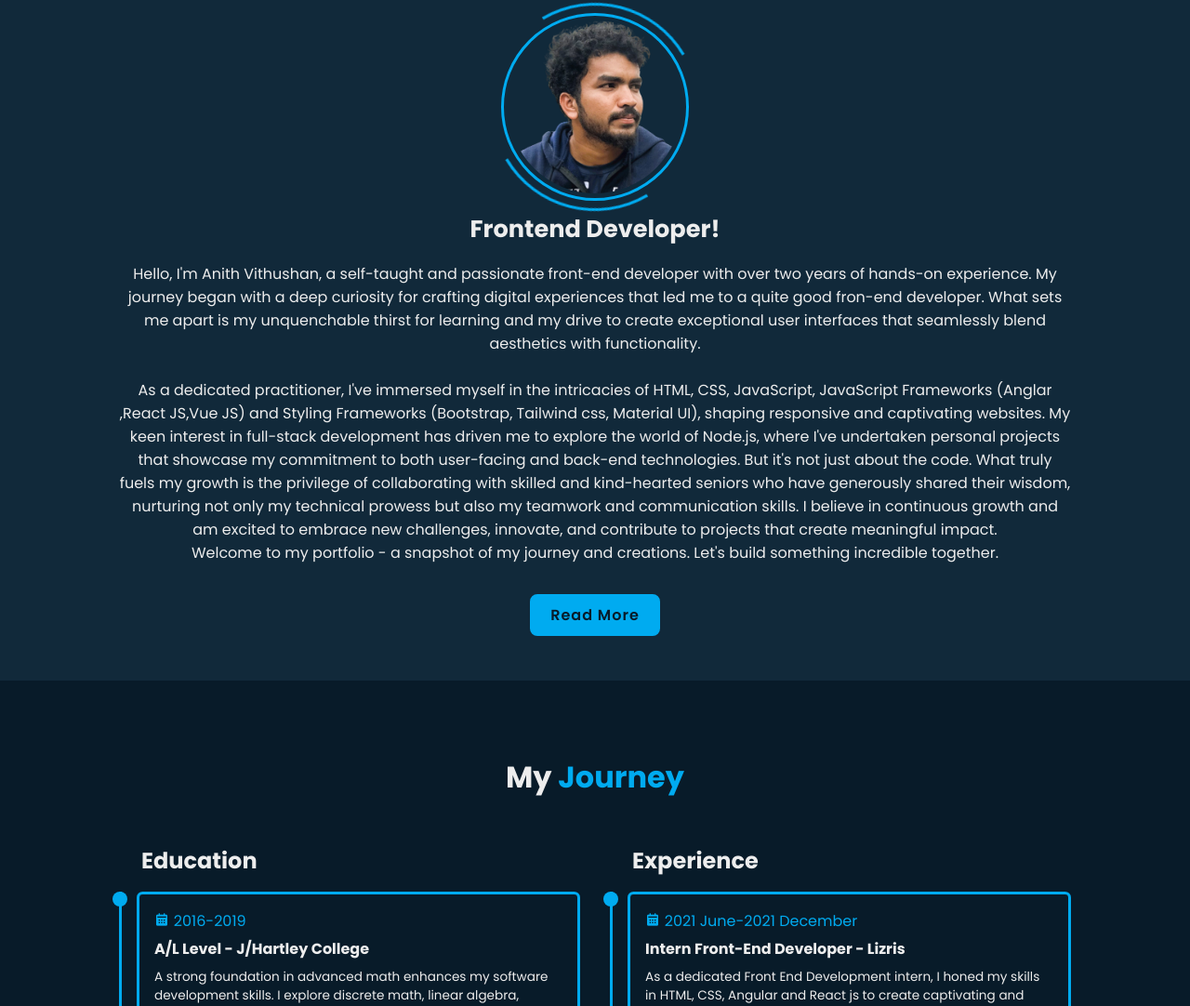
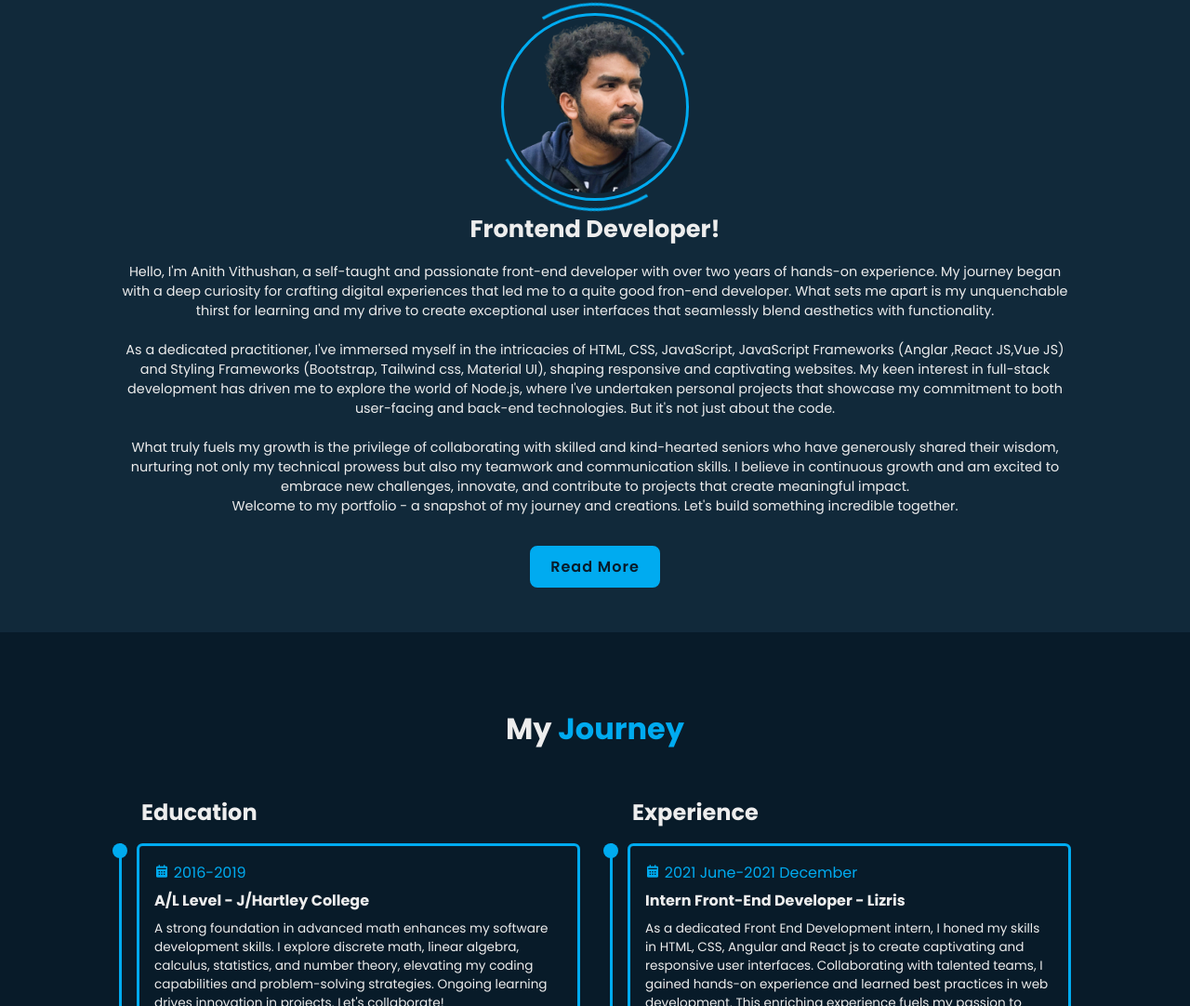
Before and after one commit to vithusan99/AnithCV, a plain HTML site: page index.html in a window 1280 px wide. Shown: the part 973-2055 px from the top of the page at 93% size. Drawn offline with nearby package versions, Linux system fonts and the light colour scheme.

Commit message:
atyle added

```diff
--- a/main.css
+++ b/main.css
@@ -489,7 +489,7 @@ section {
 }
 
 .about-content p {
-    font-size: 1rem;
+    font-size: .9rem;
     margin: 1rem 0 2rem;
 }
 
```
Also changed, not shown: index.html (+1 -0 lines).
